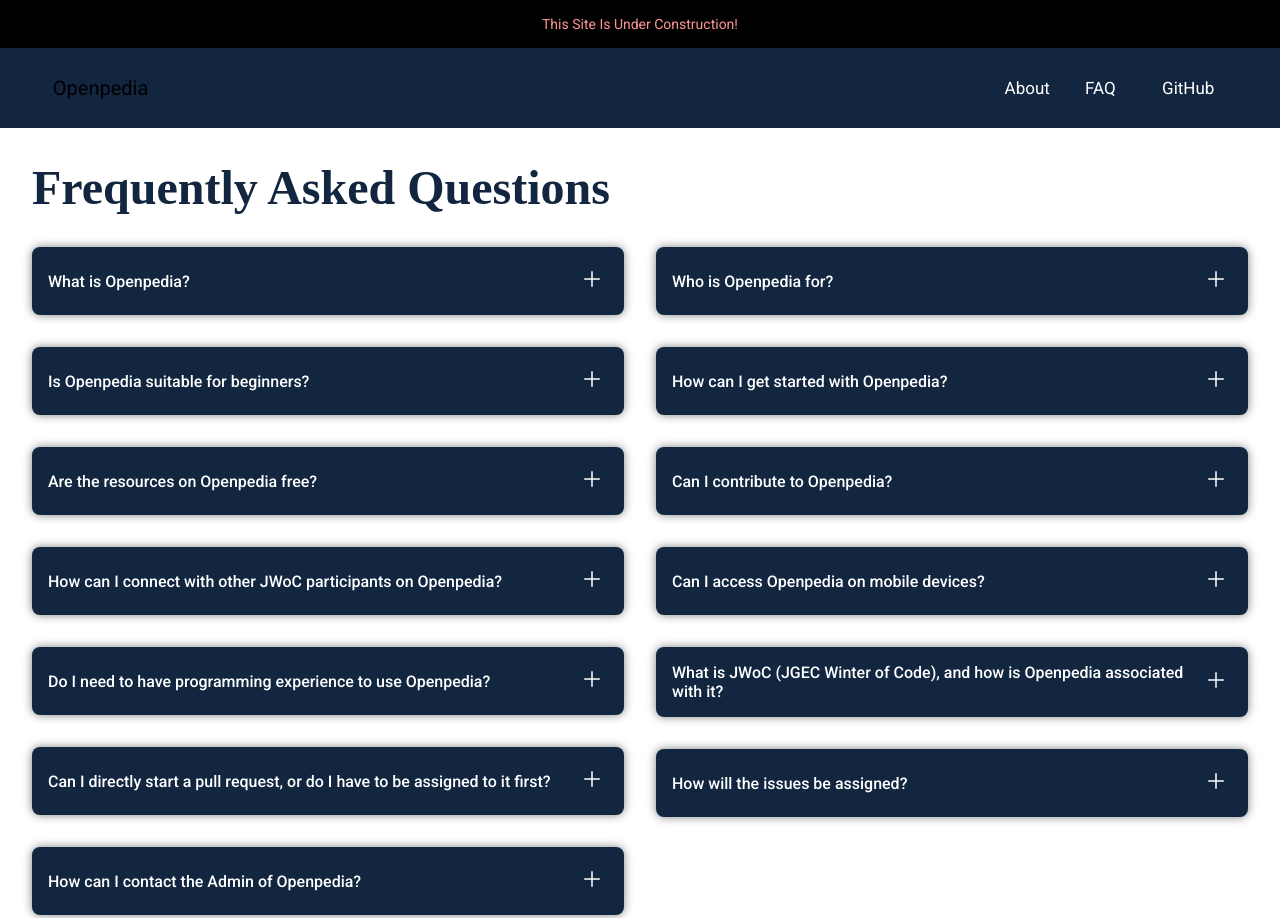
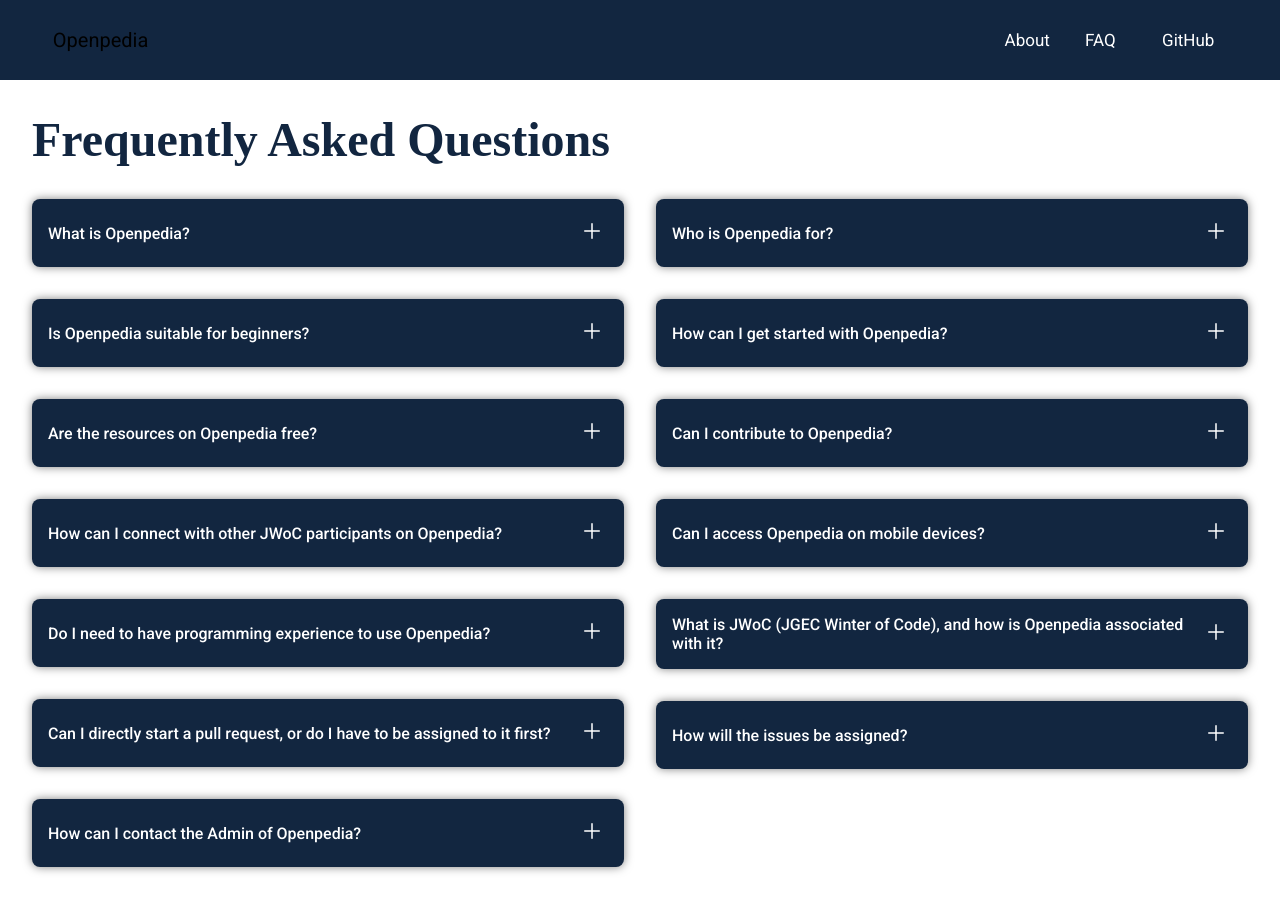
Before and after one commit to Sriparno08/Openpedia, a website built with webpack: page client/faq/index.html in a window 1280 px wide. Shown: the top 918 px of the page. Built offline with nearby package versions, Linux system fonts and the light colour scheme; a web font is replaced by a local one.

Commit message:
UI: Remove Notification From FAQ Page

```diff
--- a/client/faq/index.html
+++ b/client/faq/index.html
@@ -16,9 +16,6 @@
     />
   </head>
   <body>
-    <div class="construction-container">
-      <p class="construction">This Site Is Under Construction!</p>
-    </div>
 
     <header>
       <div class="title-container">
```
